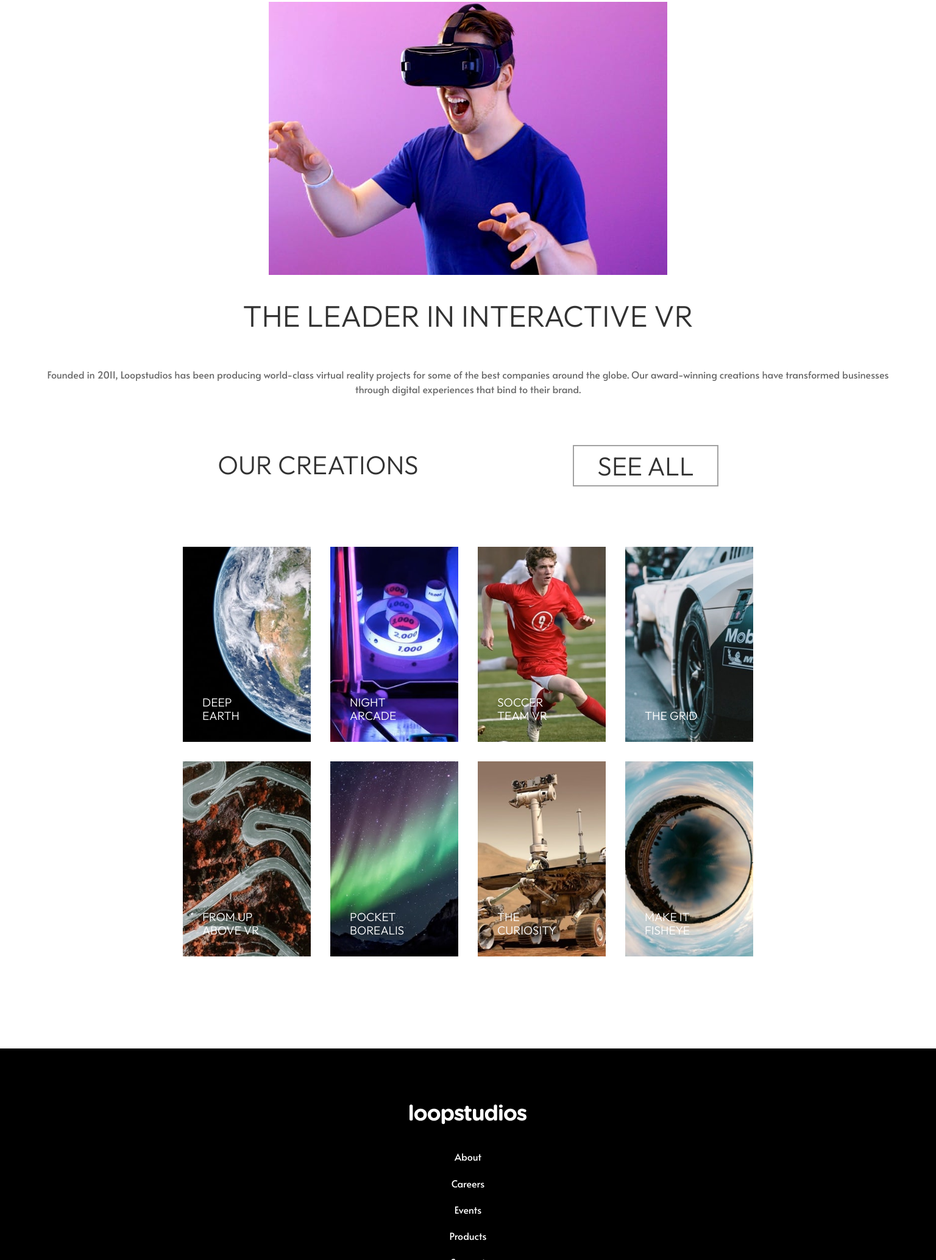
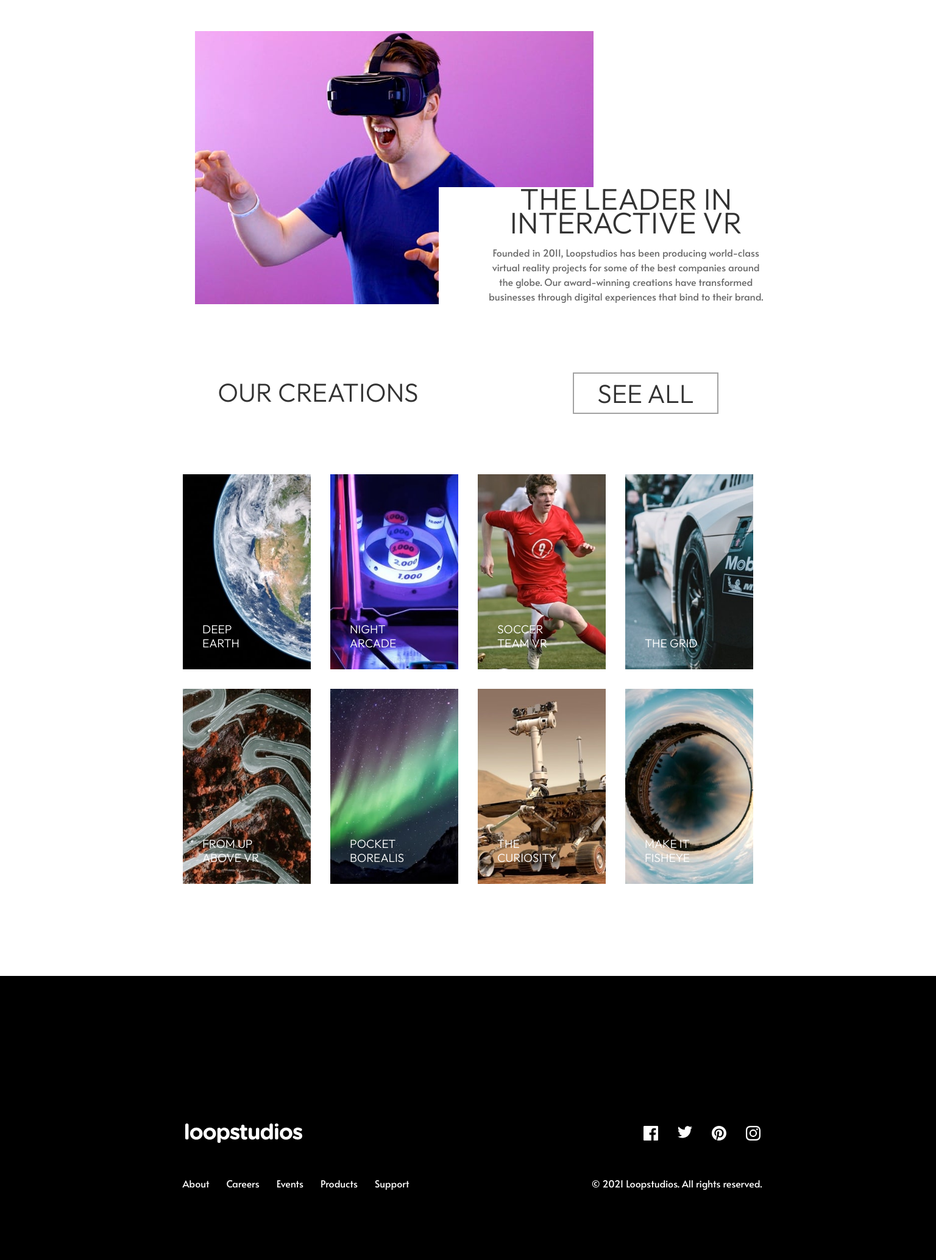
Before and after one commit to udaceue/loopstudios-landing-page-main, a website: page index.html in a window 1536 px wide. Shown: the part 733-2800 px from the top of the page at 61% size. Drawn offline with Linux system fonts and the light colour scheme.

Commit message:
finished project

```diff
--- a/index.html
+++ b/index.html
@@ -45,9 +45,8 @@
 
     <section class="company__description">
       <img src="images/mobile/image-interactive.jpg" alt="Guy playing on VR">
+      <div class="company-desktop">
         <p class="heading">The leader in interactive VR </p>
-
-
         <div class="company__info">
           <p>
             Founded in 2011, Loopstudios has been producing world-class virtual reality
@@ -55,6 +54,7 @@
             creations have transformed businesses through digital experiences that bind
             to their brand.
           </p>
+        </div>
       </div>
     </section>
 
@@ -115,21 +115,27 @@
   <footer>
 
     <div class="additionalMedia">
-      <div class="logo"><img src="./images/logo.svg" alt="company logo"></div>
+      <div class="footer__Logo"><img src="./images/logo.svg" alt="company logo"></div>
+      <div class="socials__wrapper socials__desktop">
+        <i><img src="./images/icon-facebook.svg" alt=""></i>
+        <i><img src="./images/icon-twitter.svg" alt=""></i>
+        <i><img src="./images/icon-pinterest.svg" alt=""></i>
+        <i><img src="./images/icon-instagram.svg" alt=""></i>
+      </div>
     </div>
 
 
     <nav class="footer__nav">
       <ul>
-        <li>About</li>
-        <li>Careers</li>
-        <li>Events</li>
-        <li>Products</li>
-        <li>Support</li>
+        <li><a href="#">About</a></li>
+        <li><a href="#">Careers</a></li>
+        <li><a href="#">Events</a></li>
+        <li><a href="#">Products</a></li>
+        <li><a href="#">Support</a></li>
 
       </ul>
 
-      <div class="socials__wrapper">
+      <div class="socials__mobile">
         <i><img src="./images/icon-facebook.svg" alt=""></i>
         <i><img src="./images/icon-twitter.svg" alt=""></i>
         <i><img src="./images/icon-pinterest.svg" alt=""></i>
@@ -144,7 +150,7 @@
 
   <div class="attribution">
     Challenge by <a href="https://www.frontendmentor.io?ref=challenge" target="_blank">Frontend Mentor</a>.
-    Coded by <a href="#">Your Name Here</a>.
+    Coded by <a href="https://www.github.com/udaceue" target="_blank">udaceue</a>.
   </div>
 
 
--- a/style.css
+++ b/style.css
@@ -1,7 +1,7 @@
 @import url('https://fonts.googleapis.com/css2?family=Outfit:wght@300;600&display=swap');
 @import url('https://fonts.googleapis.com/css2?family=Alata&display=swap');
 
-.attribution { font-size: 11px; text-align: center; }
+.attribution { font-size: 1.4rem; text-align: center; background-color: hsl(0, 0%, 20%); }
 .attribution a { color: hsl(228, 45%, 44%); }
 
 :root{
@@ -114,6 +114,16 @@
     [data-visible="true"]{
       transform: translateX(0%);
     }
+
+    .mainNav__list > li > a:hover::before{
+      content: "";
+      position: absolute;
+      top: 0;
+      left: 0%;
+      width: 10%;
+      height: 100%;
+      border-bottom: 2px solid var(--clr-neutral-100)
+    }
 }
 
 
@@ -121,12 +131,33 @@
 .mainNav__list > li{
     display: block;
     width: 100%;
-    padding: 0.6rem;
+    position: relative;
 }
 .mainNav__list > li > a{
     text-decoration: none;
     color: bisque;
+    display: block;
+    width: 100%;
+    height: 100%;
+    padding: 0.6rem;
+
 }
+
+@media (min-width:1001px) {
+  .mainNav__list > li > a:hover::after{
+    content: "";
+    position: absolute;
+    top: 0;
+    left: 30%;
+    width: 40%;
+    height: 100%;
+    border-bottom: 2px solid var(--clr-neutral-100)
+  }
+}
+
+
+
+
 
 .main__header{
     display: flex;
@@ -170,13 +201,21 @@ main {
   justify-content: center;
   align-items: center;
   gap: 3rem;
+  position: relative;
 }
 
 .company__description > img {
   margin-top: 6rem;
   max-width: 80%;
 }
-.company__description > .heading{
+
+.company-desktop{
+  display: flex;
+  flex-direction: column;
+  justify-items: center;
+  align-items: center;
+}
+.company__description > .company-desktop > .heading{
   font-size: clamp(2.3em, 2.3em + 0.8vw, 3.725em);
   font-weight: var(--fw-light);
   font-family: var(--ff-accent);
@@ -186,6 +225,7 @@ main {
   line-height: 0.8em;
   color: var(--clr-neutral-900);
   opacity: 0.8;
+
 }
 
 .company__info{
@@ -302,6 +342,13 @@ main {
   background-color: var(--clr-neutral-100);
   border: 2px solid var(--clr-neutral-500);
   margin-bottom: 5.2rem;
+  transition: background-color, color 0.3s ease-in;
+}
+
+.primaryButton:hover {
+  background-color: var(--clr-neutral-900);
+  color: var(--clr-neutral-100);
+  border: none;
 }
 
 
@@ -315,15 +362,23 @@ footer
   justify-content: center;
   align-items: center;
 }
-.socials__wrapper{
-  display: flex;
-  width: 80%;
+.socials__desktop{
+  display: none;
+  min-width: 10rem
+  height: 100%;
   justify-content: center;
-  margin-top: 3rem;
 }
-.socials__wrapper > i{
+.socials__desktop > i{
   margin: 1rem;
 }
+.socials__mobile{
+  display: flex;
+  gap: 2rem;
+  margin-block: 2rem;
+}
+
+
+
 
 .footer__nav{
   width: 100%;
@@ -337,12 +392,23 @@ footer
   display: flex;
   flex-direction: column;
   text-align: center;
-  min-width: 15rem;
+  min-width: 25rem;
 }
 .footer__nav > ul > li {
   display: block;
-  padding: 0.6rem
 }
+
+.footer__nav > ul > li > a {
+    display: block;
+    padding: 0.6rem;
+    text-decoration: none;
+    color: var(--clr-neutral-100);
+}
+
+.footer__nav > ul > li > a:hover{
+  border-bottom: 2px solid var(--clr-neutral-100)
+}
+
 .additionalMedia{
   margin-top: 2rem;
   margin-bottom: 2rem;
@@ -394,6 +460,7 @@ footer
   min-width: 100%;
 }
 
+
 .singleCreation:nth-child(1){
   grid-area: one;
   background-image: url(./images/desktop/image-deep-earth.jpg);
@@ -427,4 +494,60 @@ footer
   background-image: url(./images/desktop/image-fisheye.jpg);
 }
 
+.company__description{
+  background-color: var(--clr-neutral-100);
+  min-height: 80vh;
+  display: flex;
+  flex-direction: column;
+  justify-content: center;
+  align-items: flex-start;
+  gap: 3rem;
 }
+.company__description > img{
+  margin-left: 20rem;
+}
+
+
+.company__info {
+  max-width: 80%;
+}
+
+.company-desktop {
+  max-width: 40%;
+  min-height: 20rem;
+  position: absolute;
+  top: 25rem;
+  left: 45rem;
+  background-color: white;
+}
+
+.footer__nav{
+  width: 100%;
+  flex-direction: row;
+  justify-content: space-evenly;
+}
+.footer__nav > ul{
+  flex-direction: row;
+  justify-content: space-around;
+}
+
+
+
+.additionalMedia{
+  width: 100%;
+  display: flex;
+  flex-direction: row;
+  justify-content: space-around;
+  align-items: center;
+}
+
+.socials__desktop{
+  display: flex;
+}
+.footer__Logo{
+  margin-left: 2rem;
+}
+.socials__mobile{
+  display: none;
+}
+}
```
Lines whose indentation alone changed are shown as unchanged.
